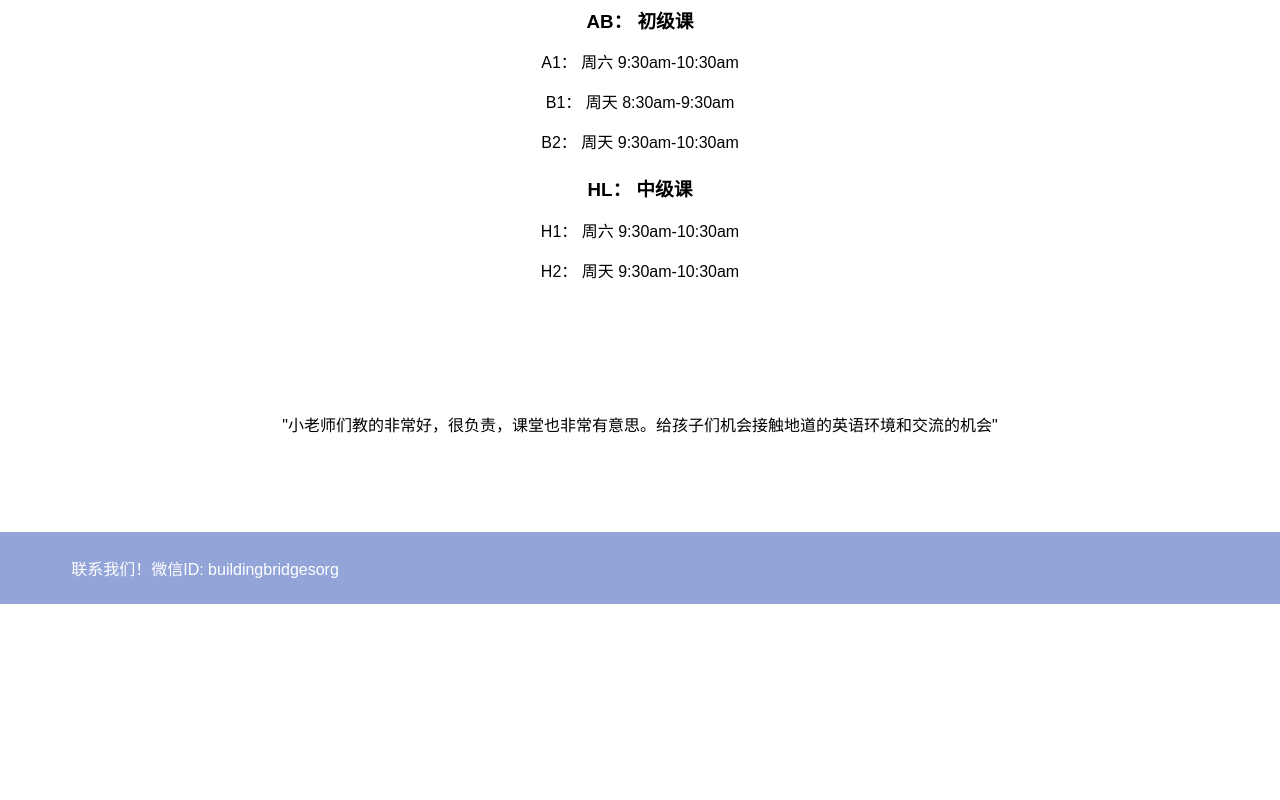
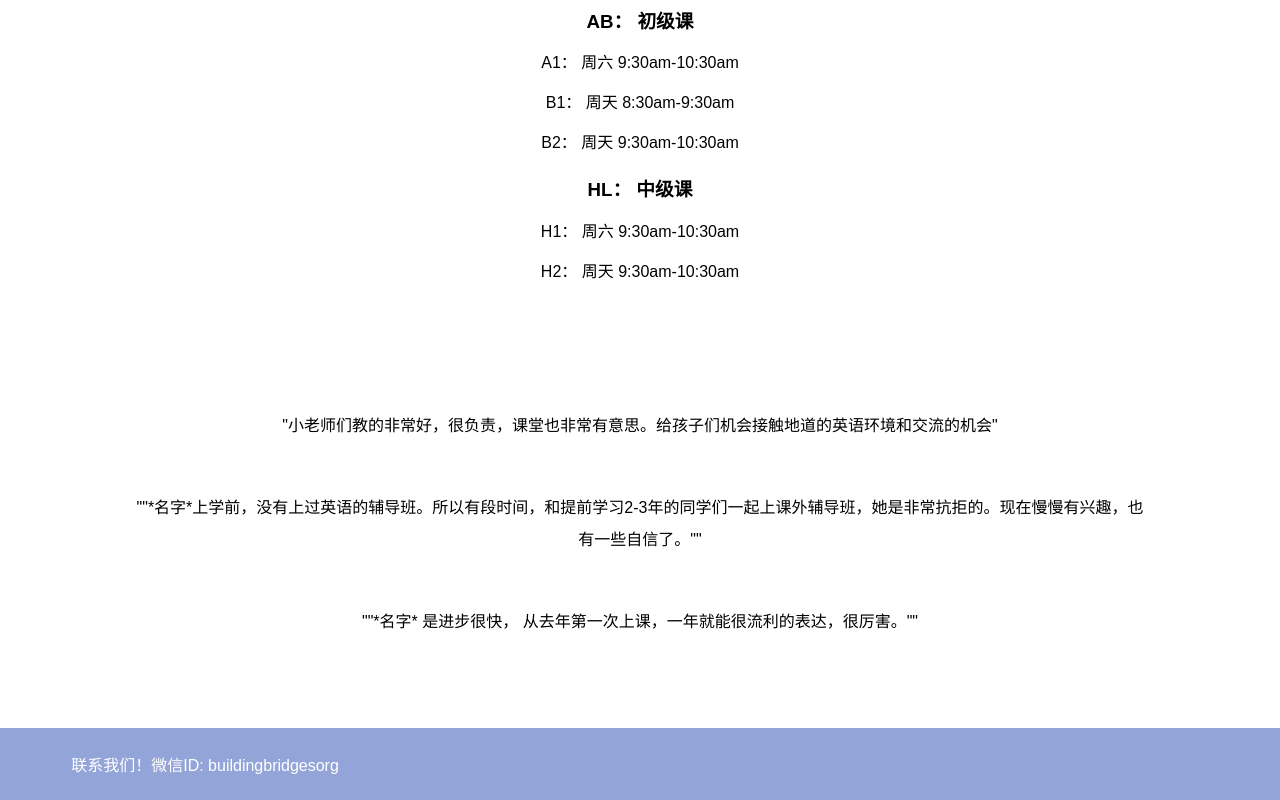
Before and after one commit to buildingbridgesedu/buildingbridges, a plain HTML site: page index.html in a window 1280 px wide. Shown: the part 703-1503 px from the top of the page. Before the commit the page ends 1307 px from the top, so only its background shows below. Drawn offline with Linux system fonts and the light colour scheme.

Commit message:
added more chinese testimonials

```diff
--- a/index.html
+++ b/index.html
@@ -37,6 +37,10 @@
       </div>
       <div>
         <p class="cont" style="line-height: 200%;">"小老师们教的非常好，很负责，课堂也非常有意思。给孩子们机会接触地道的英语环境和交流的机会"</p>
+        <br>
+        <p class="cont" style="line-height: 200%;">""*名字*上学前，没有上过英语的辅导班。所以有段时间，和提前学习2-3年的同学们一起上课外辅导班，她是非常抗拒的。现在慢慢有兴趣，也有一些自信了。""</p>
+        <br>
+        <p class="cont" style="line-height: 200%;">""*名字* 是进步很快， 从去年第一次上课，一年就能很流利的表达，很厉害。""</p>
       </div>
     </main>
     <div class="footer">
```
